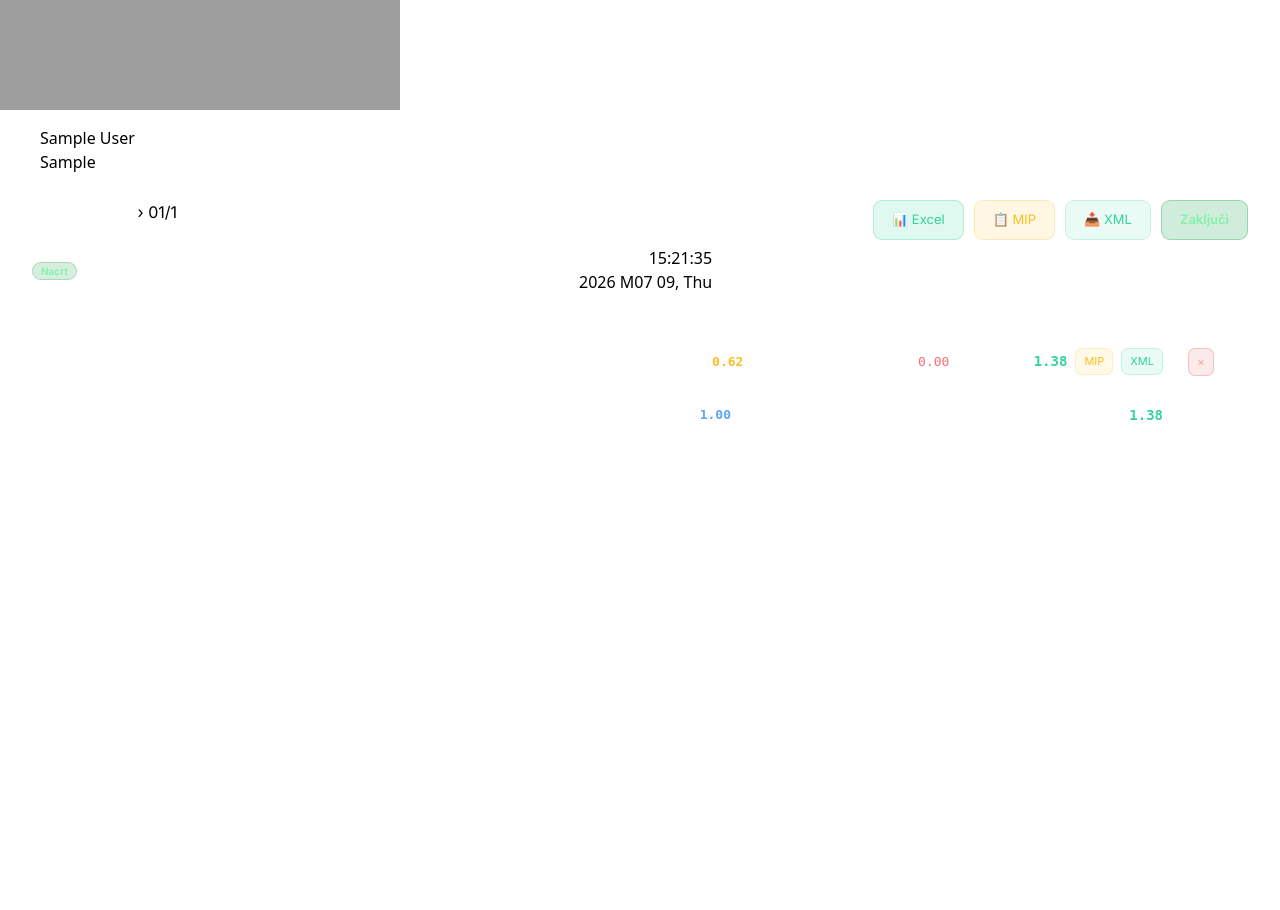
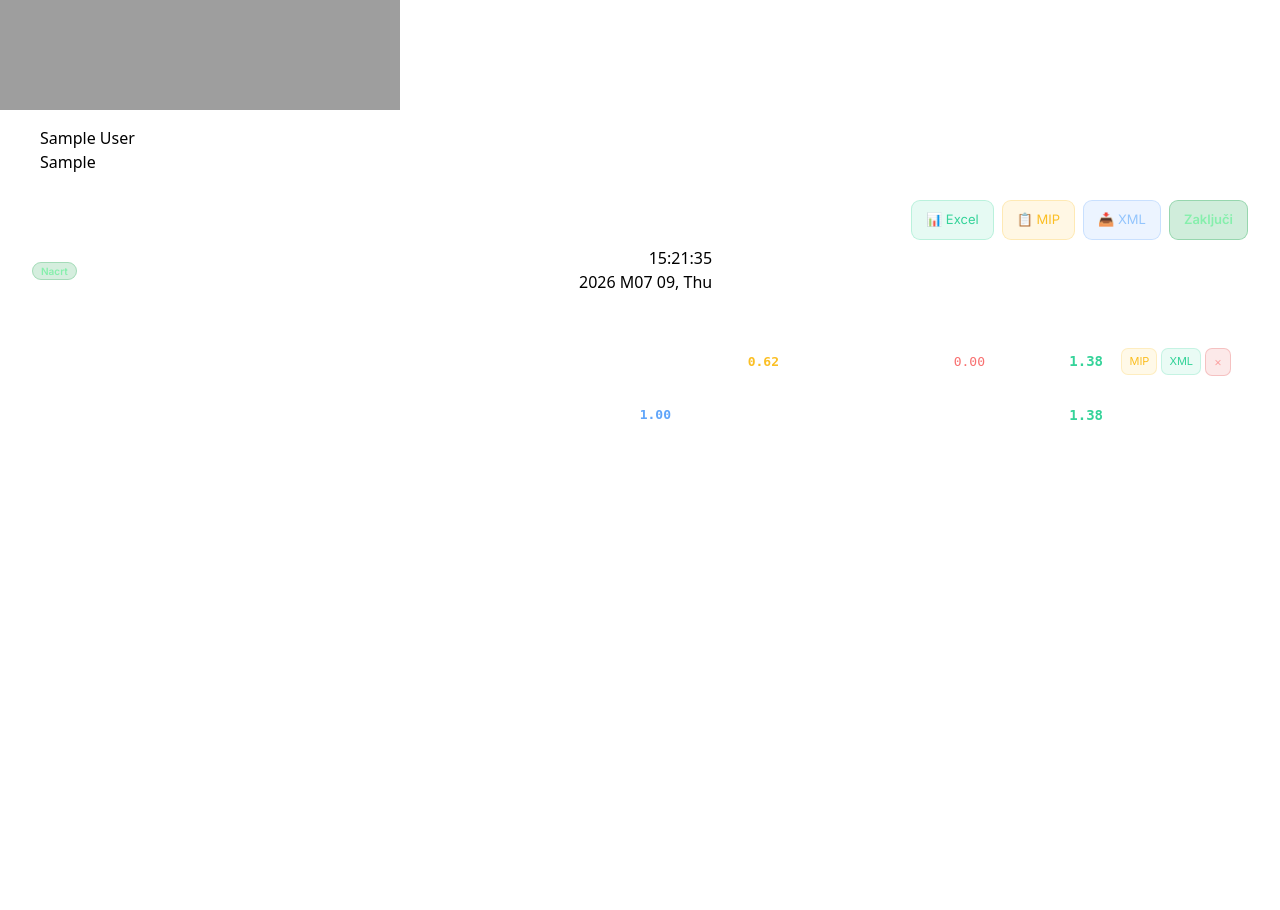
Before and after one commit to nerminvkl/glavna-knjiga, a Django app: page /place/1/uredi/ in a window 1280 px wide. Shown: the part 190-1100 px from the top of the page. Run offline with Django 5.2, Linux system fonts and the light colour scheme; a user stored in the database is signed in; tables that the repository leaves empty hold one stand-in row (values such as "Sample post"); style sheets or scripts are compiled from the project's sources; grey boxes are pictures that could not be loaded.

Commit message:
popravak mip

```diff
--- a/a_home/templates/a_home/uredi_obracun_place.html
+++ b/a_home/templates/a_home/uredi_obracun_place.html
@@ -10,7 +10,9 @@
     <div class="up-header">
       <div class="up-header-left">
         <div class="up-breadcrumb">
-          <a href="{% url 'obracuni_placa' partner.id %}">← Obračuni plaća</a> › {{ obracun.mjesec|stringformat:"02d" }}/{{ obracun.godina.godina }}
+          <a href="{% url 'obracuni_placa' partner.id %}">← Obračuni plaća</a>
+          <span style="color:rgba(255,255,255,0.2);"> › </span>
+          <span style="color:rgba(255,255,255,0.4);">{{ obracun.mjesec|stringformat:"02d" }}/{{ obracun.godina.godina }}</span>
         </div>
         <div class="up-title">Obračun plaća — {{ obracun.mjesec|stringformat:"02d" }}/{{ obracun.godina.godina }}</div>
         <div style="color:rgba(255,255,255,0.4); font-size:13px; margin-top:4px;">
@@ -21,25 +23,28 @@
           {% endif %}
         </div>
       </div>
-      <div style="display:flex; gap:10px; align-items:center;">
+      <div style="display:flex; gap:8px; align-items:center; flex-wrap:wrap;">
         <a href="{% url 'print_obracun_place' obracun.id %}" target="_blank"
-          style="background:rgba(255,255,255,0.08); color:rgba(255,255,255,0.7); border:1px solid rgba(255,255,255,0.15); padding:9px 18px; border-radius:9px; font-size:13px; text-decoration:none;">
+          style="background:rgba(255,255,255,0.08); color:rgba(255,255,255,0.7); border:1px solid rgba(255,255,255,0.15); padding:9px 14px; border-radius:9px; font-size:13px; text-decoration:none; white-space:nowrap;">
           🖨 Štampaj
         </a>
-        <a href="{% url 'export_obracun_place_xlsx' obracun.id %}" style="background:rgba(52,211,153,0.15); color:#34d399; border:1px solid rgba(52,211,153,0.3); padding:9px 18px; border-radius:9px; font-size:13px; text-decoration:none;">📊 Excel</a>
+        <a href="{% url 'export_obracun_place_xlsx' obracun.id %}"
+          style="background:rgba(52,211,153,0.12); color:#34d399; border:1px solid rgba(52,211,153,0.25); padding:9px 14px; border-radius:9px; font-size:13px; text-decoration:none; white-space:nowrap;">
+          📊 Excel
+        </a>
         <a href="{% url 'mip_obracun' obracun.id %}" target="_blank"
-  style="background:rgba(251,191,36,0.12); color:#fbbf24; border:1px solid rgba(251,191,36,0.25); padding:9px 18px; border-radius:9px; font-size:13px; text-decoration:none; white-space:nowrap;">
+          style="background:rgba(251,191,36,0.12); color:#fbbf24; border:1px solid rgba(251,191,36,0.25); padding:9px 14px; border-radius:9px; font-size:13px; text-decoration:none; white-space:nowrap;">
           📋 MIP
         </a>
         <a href="{% url 'mip_xml' obracun.id %}"
-  style="background:rgba(52,211,153,0.1); color:#34d399; border:1px solid rgba(52,211,153,0.2); padding:9px 18px; border-radius:9px; font-size:13px; text-decoration:none; white-space:nowrap;">
+          style="background:rgba(96,165,250,0.12); color:#93c5fd; border:1px solid rgba(96,165,250,0.25); padding:9px 14px; border-radius:9px; font-size:13px; text-decoration:none; white-space:nowrap;">
           📥 XML
         </a>
         {% if obracun.status != 'zakljucen' %}
         <form method="post" onsubmit="return confirm('Zaključiti obračun?')">
           {% csrf_token %}
           <input type="hidden" name="action" value="zakljuci">
-          <button type="submit" style="background:rgba(22,163,74,0.2); color:#86efac; border:1px solid rgba(22,163,74,0.3); padding:9px 18px; border-radius:9px; font-size:13px; font-weight:600; cursor:pointer; font-family:'Inter',sans-serif;">
+          <button type="submit" style="background:rgba(22,163,74,0.2); color:#86efac; border:1px solid rgba(22,163,74,0.3); padding:9px 14px; border-radius:9px; font-size:13px; font-weight:600; cursor:pointer; font-family:'Inter',sans-serif; white-space:nowrap;">
             Zaključi
           </button>
         </form>
@@ -47,7 +52,7 @@
         <form method="post">
           {% csrf_token %}
           <input type="hidden" name="action" value="otvori">
-          <button type="submit" style="background:rgba(234,179,8,0.15); color:#fde047; border:1px solid rgba(234,179,8,0.25); padding:9px 18px; border-radius:9px; font-size:13px; font-weight:600; cursor:pointer; font-family:'Inter',sans-serif;">
+          <button type="submit" style="background:rgba(234,179,8,0.15); color:#fde047; border:1px solid rgba(234,179,8,0.25); padding:9px 14px; border-radius:9px; font-size:13px; font-weight:600; cursor:pointer; font-family:'Inter',sans-serif; white-space:nowrap;">
             Otvori
           </button>
         </form>
@@ -55,12 +60,13 @@
       </div>
     </div>
 
+    <!-- DODAJ ZAPOSLENIKA -->
     {% if obracun.status != 'zakljucen' and dostupni_zaposlenici %}
     <div style="background:rgba(255,255,255,0.06); border:1px solid rgba(255,255,255,0.1); border-radius:14px; padding:16px 20px;">
       <form method="post" style="display:flex; gap:10px; align-items:flex-end;">
         {% csrf_token %}
         <input type="hidden" name="action" value="dodaj_zaposlenika">
-        <div style="display:flex; flex-direction:column; gap:4px; flex:1;">
+        <div style="display:flex; flex-direction:column; gap:4px; flex:1; min-width:200px;">
           <label style="color:rgba(255,255,255,0.35); font-size:10px; font-weight:600; letter-spacing:0.1em; text-transform:uppercase;">DODAJ ZAPOSLENIKA</label>
           <select name="zaposlenik_id" required
             style="background:rgba(255,255,255,0.07) !important; border:1px solid rgba(255,255,255,0.12) !important; border-radius:9px !important; color:#fff !important; font-family:'Inter',sans-serif !important; font-size:13px !important; padding:9px 12px !important; outline:none !important; width:100% !important; box-sizing:border-box !important;">
@@ -70,7 +76,8 @@
             {% endfor %}
           </select>
         </div>
-        <button type="submit" style="background:#2563eb !important; color:#fff !important; border:none !important; border-radius:9px !important; padding:10px 20px !important; font-size:13px !important; font-weight:600 !important; cursor:pointer !important; font-family:'Inter',sans-serif !important; white-space:nowrap !important;">
+        <button type="submit"
+          style="background:#2563eb !important; color:#fff !important; border:none !important; border-radius:9px !important; padding:10px 20px !important; font-size:13px !important; font-weight:600 !important; cursor:pointer !important; font-family:'Inter',sans-serif !important; white-space:nowrap !important;">
           + Dodaj
         </button>
       </form>
@@ -79,22 +86,24 @@
 
     <!-- TABELA -->
     <div style="overflow-x:auto; border-radius:14px;">
-      <div style="background:rgba(255,255,255,0.05); border:1px solid rgba(255,255,255,0.09); border-radius:14px; min-width:1000px;">
+      <div style="background:rgba(255,255,255,0.05); border:1px solid rgba(255,255,255,0.09); border-radius:14px; min-width:900px;">
+
+        <!-- HEADER -->
         <div style="display:flex; align-items:center; padding:10px 16px; border-bottom:1px solid rgba(255,255,255,0.08); background:rgba(255,255,255,0.04); gap:8px;">
           <div class="up-th" style="flex:1;">ZAPOSLENIK</div>
-          <div class="up-th" style="width:80px; text-align:right;">SATI</div>
-          <div class="up-th" style="width:120px; text-align:right;">BRUTO PLAĆA</div>
+          <div class="up-th" style="width:90px; text-align:right;">SATI</div>
+          <div class="up-th" style="width:130px; text-align:right;">BRUTO PLAĆA</div>
           <div class="up-th" style="width:100px; text-align:right;">DOPRINOSI 31%</div>
           <div class="up-th" style="width:100px; text-align:right;">NETO PLAĆA</div>
           <div class="up-th" style="width:90px; text-align:right;">POREZ 10%</div>
           <div class="up-th" style="width:110px; text-align:right;">ZA ISPLATU</div>
-          {% if obracun.status != 'zakljucen' %}
-          <div class="up-th" style="width:60px;"></div>
-          {% endif %}
+          <div class="up-th" style="width:120px;"></div>
         </div>
 
         {% for stavka in stavke %}
         <div style="display:flex; align-items:center; padding:10px 16px; border-bottom:1px solid rgba(255,255,255,0.05); gap:8px;">
+
+          <!-- ZAPOSLENIK -->
           <div style="flex:1;">
             <div style="color:#fff; font-size:13px; font-weight:600;">{{ stavka.zaposlenik.prezime }} {{ stavka.zaposlenik.ime }}</div>
             {% if stavka.zaposlenik.pozicija %}
@@ -107,20 +116,20 @@
             {% csrf_token %}
             <input type="hidden" name="action" value="update_stavka">
             <input type="hidden" name="stavka_id" value="{{ stavka.id }}">
-            <div style="width:80px; text-align:right;">
+            <div style="width:90px; text-align:right;">
               <input type="number" name="radni_sati" value="{{ stavka.radni_sati }}" step="0.5" min="0"
-                style="background:rgba(255,255,255,0.08) !important; border:1px solid rgba(255,255,255,0.15) !important; border-radius:7px !important; color:#fff !important; font-family:monospace !important; font-size:12px !important; padding:4px 8px !important; width:72px !important; text-align:right !important; outline:none !important;"
+                style="background:rgba(255,255,255,0.08) !important; border:1px solid rgba(255,255,255,0.15) !important; border-radius:7px !important; color:#fff !important; font-family:monospace !important; font-size:12px !important; padding:4px 8px !important; width:82px !important; text-align:right !important; outline:none !important;"
                 onchange="this.form.submit()">
             </div>
-            <div style="width:120px; text-align:right;">
+            <div style="width:130px; text-align:right;">
               <input type="number" name="bruto_placa" value="{{ stavka.bruto_placa }}" step="0.01" min="0"
-                style="background:rgba(255,255,255,0.08) !important; border:1px solid rgba(255,255,255,0.15) !important; border-radius:7px !important; color:#fff !important; font-family:monospace !important; font-size:12px !important; padding:4px 8px !important; width:110px !important; text-align:right !important; outline:none !important;"
+                style="background:rgba(255,255,255,0.08) !important; border:1px solid rgba(255,255,255,0.15) !important; border-radius:7px !important; color:#fff !important; font-family:monospace !important; font-size:12px !important; padding:4px 8px !important; width:122px !important; text-align:right !important; outline:none !important;"
                 onchange="this.form.submit()">
             </div>
           </form>
           {% else %}
-          <div style="width:80px; text-align:right; color:rgba(255,255,255,0.6); font-family:monospace; font-size:12px;">{{ stavka.radni_sati }}</div>
-          <div style="width:120px; text-align:right; color:#60a5fa; font-family:monospace; font-size:13px; font-weight:700;">{{ stavka.bruto_placa|floatformat:2 }}</div>
+          <div style="width:90px; text-align:right; color:rgba(255,255,255,0.6); font-family:monospace; font-size:12px;">{{ stavka.radni_sati }}</div>
+          <div style="width:130px; text-align:right; color:#60a5fa; font-family:monospace; font-size:13px; font-weight:700;">{{ stavka.bruto_placa|floatformat:2 }}</div>
           {% endif %}
 
           <div style="width:100px; text-align:right; color:#fbbf24; font-family:monospace; font-size:13px; font-weight:600;">{{ stavka.doprinosi|floatformat:2 }}</div>
@@ -128,42 +137,41 @@
           <div style="width:90px; text-align:right; color:#f87171; font-family:monospace; font-size:13px;">{{ stavka.porez|floatformat:2 }}</div>
           <div style="width:110px; text-align:right; color:#34d399; font-family:monospace; font-size:14px; font-weight:700;">{{ stavka.neto_za_isplatu|floatformat:2 }}</div>
 
+          <!-- AKCIJE -->
+          <div style="width:120px; display:flex; gap:4px; justify-content:flex-end; align-items:center;">
+            <a href="{% url 'mip_zaposlenik' obracun.id stavka.id %}" target="_blank"
+              style="background:rgba(251,191,36,0.1); color:#fbbf24; border:1px solid rgba(251,191,36,0.2); border-radius:7px; padding:4px 7px; font-size:11px; text-decoration:none; white-space:nowrap;">MIP</a>
+            <a href="{% url 'mip_xml_zaposlenik' obracun.id stavka.id %}"
+              style="background:rgba(52,211,153,0.1); color:#34d399; border:1px solid rgba(52,211,153,0.2); border-radius:7px; padding:4px 7px; font-size:11px; text-decoration:none; white-space:nowrap;">XML</a>
             {% if obracun.status != 'zakljucen' %}
-<a href="{% url 'mip_zaposlenik' obracun.id stavka.id %}" target="_blank"
-  style="background:rgba(251,191,36,0.1); color:#fbbf24; border:1px solid rgba(251,191,36,0.2); border-radius:7px; padding:4px 8px; font-size:11px; text-decoration:none; white-space:nowrap;">
-  MIP
-</a>
-<a href="{% url 'mip_xml_zaposlenik' obracun.id stavka.id %}"
-  style="background:rgba(52,211,153,0.1); color:#34d399; border:1px solid rgba(52,211,153,0.2); border-radius:7px; padding:4px 8px; font-size:11px; text-decoration:none; white-space:nowrap;">
-  XML
-</a>
-
-          <div style="width:60px; text-align:center;">
             <form method="post" onsubmit="return confirm('Ukloniti zaposlenika?')">
               {% csrf_token %}
               <input type="hidden" name="action" value="obrisi_stavku">
               <input type="hidden" name="stavka_id" value="{{ stavka.id }}">
               <button type="submit" style="background:rgba(220,38,38,0.1); color:#fca5a5; border:1px solid rgba(220,38,38,0.2); border-radius:7px; padding:4px 8px; font-size:12px; cursor:pointer;">×</button>
             </form>
+            {% endif %}
           </div>
-          {% endif %}
+
         </div>
         {% empty %}
         <div style="text-align:center; color:rgba(255,255,255,0.2); font-size:13px; padding:40px 20px;">Nema zaposlenika u obračunu.</div>
         {% endfor %}
 
+        <!-- FOOTER UKUPNO -->
         {% if stavke %}
         <div style="border-top:2px solid rgba(255,255,255,0.15); padding:12px 16px; display:flex; background:rgba(255,255,255,0.04); gap:8px; align-items:center;">
           <div style="flex:1; color:rgba(255,255,255,0.5); font-size:12px; font-weight:600; font-family:monospace;">UKUPNO ({{ stavke|length }} zaposlenika)</div>
-          <div style="width:80px;"></div>
-          <div style="width:120px; text-align:right; color:#60a5fa; font-family:monospace; font-weight:700;">{{ obracun.ukupno_bruto|floatformat:2 }}</div>
+          <div style="width:90px;"></div>
+          <div style="width:130px; text-align:right; color:#60a5fa; font-family:monospace; font-weight:700; font-size:13px;">{{ obracun.ukupno_bruto|floatformat:2 }}</div>
           <div style="width:100px;"></div>
           <div style="width:100px;"></div>
           <div style="width:90px;"></div>
           <div style="width:110px; text-align:right; color:#34d399; font-family:monospace; font-weight:700; font-size:14px;">{{ obracun.ukupno_neto|floatformat:2 }}</div>
-          {% if obracun.status != 'zakljucen' %}<div style="width:60px;"></div>{% endif %}
+          <div style="width:120px;"></div>
         </div>
         {% endif %}
+
       </div>
     </div>
   </div>
@@ -171,11 +179,17 @@
 
 <style>
 .up-page { position:relative; z-index:10; min-height:100vh; padding:90px 32px 40px; box-sizing:border-box; font-family:'Inter',sans-serif; display:flex; flex-direction:column; gap:16px; }
-.up-header { display:flex; justify-content:space-between; align-items:flex-start; }
+.up-header { display:flex; justify-content:space-between; align-items:flex-start; flex-wrap:wrap; gap:12px; }
 .up-breadcrumb a { color:rgba(255,255,255,0.4); text-decoration:none; font-size:12px; }
 .up-title { color:#fff; font-size:22px; font-weight:700; }
 .up-th { color:rgba(255,255,255,0.3); font-size:10px; font-weight:600; letter-spacing:0.1em; white-space:nowrap; }
+
+@media (max-width: 768px) {
+  .up-page { padding:80px 12px 40px; }
+  .up-header { flex-direction:column; }
+}
 </style>
+
 <script>
 function updateTime() {
   const now = new Date();
@@ -183,5 +197,9 @@ function updateTime() {
   document.getElementById('dt-date').textContent = now.toLocaleDateString('bs-BA',{weekday:'long',day:'2-digit',month:'long',year:'numeric'});
 }
 setInterval(updateTime,1000); updateTime();
+function toggleNav() {
+  document.getElementById('topbar-nav').classList.toggle('open');
+  document.querySelector('.nav-hamburger')?.classList.toggle('open');
+}
 </script>
 {% endblock %}
```
Lines whose indentation alone changed are shown as unchanged.
